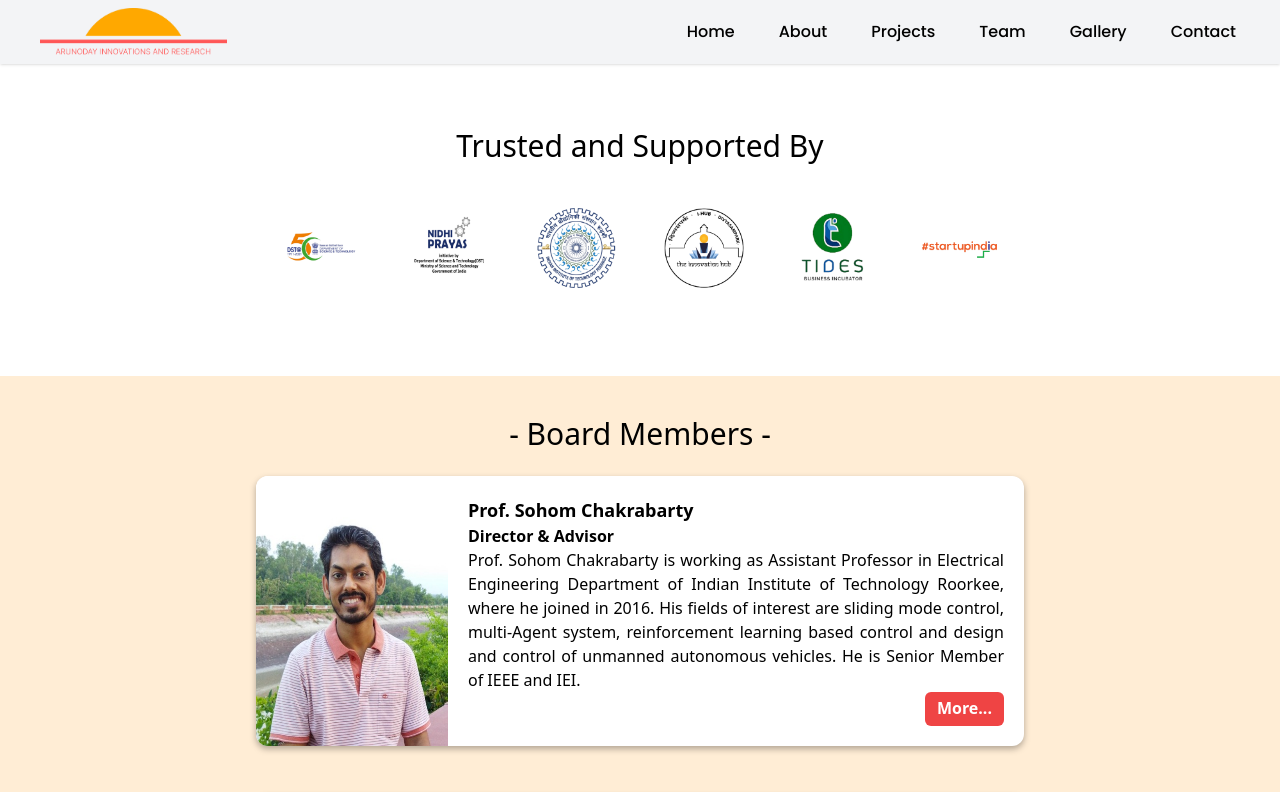
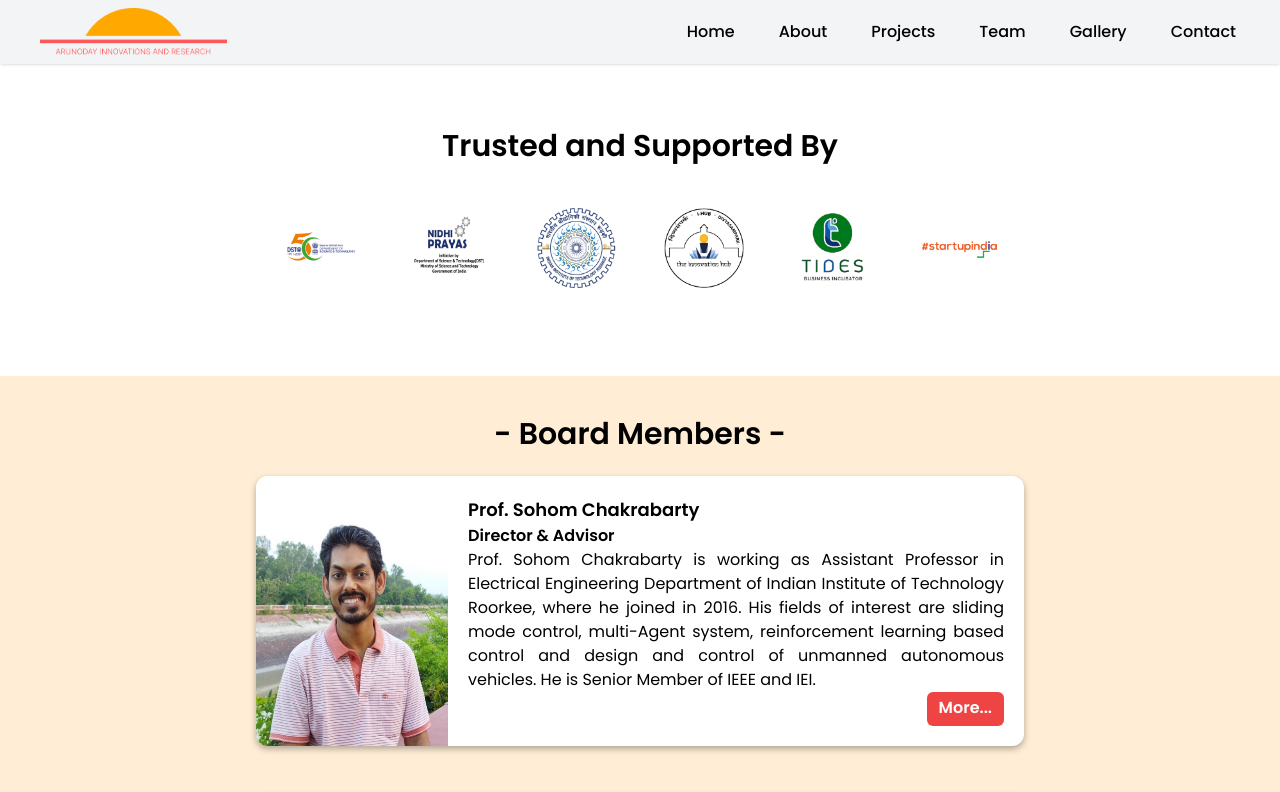
Before and after one commit to niteshjangid29/ArunodayInnovations, a React (Create React App) app: page / in a window 1280 px wide. Shown: the top 792 px of the page. Built offline with nearby package versions, Linux system fonts and the light colour scheme; the HTML template or start-up script is replaced by a standard one.

Commit message:
Form EmailJs Connection and Updates

```diff
--- a/package.json
+++ b/package.json
@@ -3,6 +3,7 @@
   "version": "0.1.0",
   "private": true,
   "dependencies": {
+    "@emailjs/browser": "^3.6.2",
     "@fortawesome/fontawesome-svg-core": "^6.1.1",
     "@fortawesome/free-brands-svg-icons": "^6.1.1",
     "@fortawesome/free-regular-svg-icons": "^6.1.1",
--- a/src/components/Footer.jsx
+++ b/src/components/Footer.jsx
@@ -1,8 +1,21 @@
-import React from "react";
+import React, {useRef} from "react";
 import { FontAwesomeIcon } from "@fortawesome/react-fontawesome";
+import emailjs from '@emailjs/browser';
 
 const Footer = () => {
     let currentYear = new Date().getFullYear();
+
+    const sendEmail = (e) => {
+      e.preventDefault();
+
+      emailjs.sendForm('service_iat9r4b', 'template_jzczp7n', e.target, 'sNLly9jYsR3QeE2Fg')
+      .then((result) => {
+        console.log(result.text);
+      }, (error) => {
+        console.log(error.text);
+      });
+      e.target.reset();
+    };
 
   return (
     <footer className="bg-[#2d2f39] text-white font-[poppins]">
@@ -35,23 +48,24 @@ const Footer = () => {
 
       <div className="flex flex-col lg:flex-row py-10 lg:w-11/12 m-auto items-center">
         <div className="lg:basis-2/5 w-11/12 sm:w-5/6 md:w-4/6 bg-gray-300 text-black p-5 rounded-md">
-          <form action="" className="flex flex-col items-center">
+          <form onSubmit={sendEmail} className="flex flex-col items-center">
             <input
               className="outline-none border-2 p-2 bg-yellow-100 m-2 rounded-md focus:border-black w-full"
               type="text"
+              name="user_name"
               placeholder="Name"
               required
             />
             <input
               className="outline-none border-2 p-2 bg-yellow-100 m-2 rounded-md focus:border-black w-full"
               type="email"
+              name="user_email"
               placeholder="Email"
               required
             />
             <textarea
               className="outline-none border-2 p-2 bg-yellow-100 m-2 rounded-md focus:border-black w-full max-h-28"
-              name=""
-              id=""
+              name="user_message"
               cols="30"
               rows="4"
               placeholder="Message"
--- a/src/components/MemberCard.jsx
+++ b/src/components/MemberCard.jsx
@@ -2,12 +2,12 @@ import React from "react";
 
 const MemberCard = (props) => {
   return (
-    <div className="flex flex-col w-11/12 sm:w-3/5 md:flex-row lg:w-3/5 md:w-4/5 bg-white rounded-xl overflow-hidden my-6 drop-shadow-[0px_3px_3px_rgba(0,0,0,0.3)]">
+    <div className="flex flex-col w-11/12 sm:w-3/5 md:flex-row font-[poppins] lg:w-3/5 md:w-4/5 bg-white rounded-xl overflow-hidden my-6 drop-shadow-[0px_3px_3px_rgba(0,0,0,0.3)]">
       <div className="xl:basis-1/4 md:basis-1/3">
         <img className="w-full h-full" src={props.image} alt="sohom" draggable="false" />
       </div>
       <div className="xl:basis-3/4 md:basis-2/3 flex flex-col p-5">
-        <h1 className="font-bold text-lg">{props.name}</h1>
+        <h1 className="font-[600] text-lg">{props.name}</h1>
         <h2 className="font-semibold text-md">{props.position}</h2>
         <p className="text-justify">{props.about}</p>
         <div className="flex w-full justify-end">
--- a/src/components/Sponsors.jsx
+++ b/src/components/Sponsors.jsx
@@ -41,7 +41,7 @@ const Sponsors = () => {
 
   return (
     <div className="flex flex-col py-16">
-      <h1 className="flex justify-center text-xl md:text-2xl lg:text-3xl font-medium mb-5">
+      <h1 className="flex justify-center text-xl md:text-2xl lg:text-3xl font-[600] mb-5 font-[poppins]">
         Trusted and Supported By
       </h1>
       <div className="md:hidden flex justify-evenly items-center">
--- a/src/pages/Gallery.jsx
+++ b/src/pages/Gallery.jsx
@@ -8,8 +8,8 @@ const Gallery = () => {
     <div>
       <Navbar />
 
-      <div className="gallery w-4/5 flex flex-col m-auto items-center mt-16">
-        <h1 className="font-semibold md:font-bold text-xl md:text-2xl">- Gallery -</h1>
+      <div className="gallery w-4/5 flex flex-col m-auto items-center mt-16 font-[poppins]">
+        <h1 className="font-[600] text-2xl md:text-4xl">- Gallery -</h1>
         <div class="flex flex-col md:grid grid-cols-2 grid-flow-row gap-4 my-16">
           <div class="row-span-4 w-full h-full rounded-md md:rounded-xl">
             <img className="w-full h-full rounded-md md:rounded-xl" src={gallery[0].image} alt={gallery.title} draggable="false" />
--- a/src/pages/Home.jsx
+++ b/src/pages/Home.jsx
@@ -12,7 +12,7 @@ const Home = () => {
       <Sponsors />
 
       <div className="flex flex-col py-6 md:py-10 items-center bg-orange-100">
-        <h1 className="font-semibold md:font-medium text-xl md:text-2xl lg:text-3xl">
+        <h1 className="font-[poppins] font-[600] text-2xl md:text-3xl">
           - Board Members -
         </h1>
 
--- a/src/pages/Team.jsx
+++ b/src/pages/Team.jsx
@@ -9,7 +9,7 @@ const Team = () => {
     <div>
       <Navbar />
       <div className="flex flex-col my-6 py-6 md:py-10 items-center">
-        <h1 className="font-semibold md:font-bold text-xl md:text-2xl">
+        <h1 className="font-[600] text-2xl md:text-3xl font-[poppins]">
           - Board Members -
         </h1>
 
```
Also changed, not shown: 1 other file (tests, documents, lock files or other folders).
